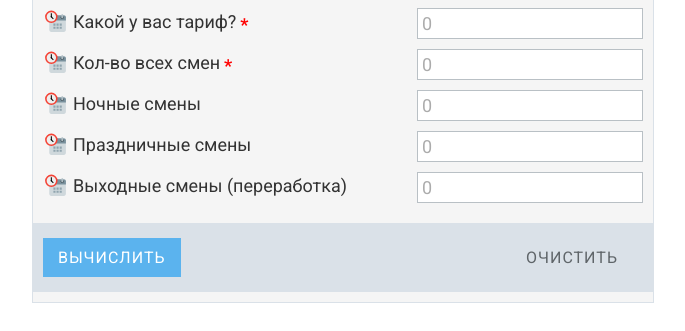
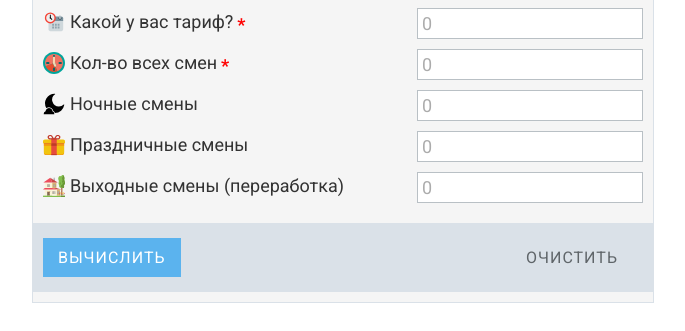
Before and after one commit to maskon/salary-calculator, a plain HTML site: page index.html in a window 1280 px wide. Shown: the part 61-392 px from the top of the page, without its empty margins (297-982 px from the left). Drawn offline with Linux system fonts and the light colour scheme.

Commit message:
Add files via upload

```diff
--- a/app.js
+++ b/app.js
@@ -119,7 +119,7 @@ function renderBlock() {
                 <span>Размер зарплаты:</span>
             </div>
             <div class="result-sp-fs">
-                <img src="img/piggy-bank.svg" alt="piggy-bank" width="30px">
+                <img src="img/piggy-bank.svg" alt="piggy-bank" width="28px">
                 <span>${sumClean.toLocaleString('ru-RU', { minimumFractionDigits: 0, maximumFractionDigits: 2 })} ₽</span>
             </div>
         </div>
--- a/index.html
+++ b/index.html
@@ -11,35 +11,35 @@
     <div class="calculator" id="calculator">
         <div class="calculator__item">
             <div class="fl">
-                <img src="img/overtime.svg" alt="time" width="25px">
+                <img src="img/overtime.svg" alt="time" width="22px">
                 <label for="input1">Какой у вас тариф?<span>*</span></label>
             </div>
             <input type="number" class="form-control" placeholder="0" id="input1" data-type="input1">
         </div>
         <div class="calculator__item">
             <div class="fl">
-                <img src="img/overtime.svg" alt="time" width="25px">
+                <img src="img/work.svg" alt="work" width="22px">
                 <label for="input2">Кол-во всех смен<span>*</span></label>
             </div>
             <input type="number" class="form-control" placeholder="0" id="input2" data-type="input2">
         </div>
         <div class="calculator__item">
             <div class="fl">
-                <img src="img/overtime.svg" alt="time" width="25px">
+                <img src="img/night.svg" alt="night" width="22px">
                 <label for="input3">Ночные смены</label>
             </div>
             <input type="number" class="form-control" placeholder="0" id="input3" data-type="input3">
         </div>
         <div class="calculator__item">
             <div class="fl">
-                <img src="img/overtime.svg" alt="time" width="25px">
+                <img src="img/gift.svg" alt="gift" width="22px">
                 <label for="input4">Праздничные смены</label>
             </div>
             <input type="number" class="form-control" placeholder="0" id="input4" data-type="input4">
         </div>
         <div class="calculator__item">
             <div class="fl">
-                <img src="img/overtime.svg" alt="time" width="25px">
+                <img src="img/house-with-garden.svg" alt="house-with-garden" width="22px">
                 <label for="input5">Выходные смены (переработка)</label>
             </div>
             <input type="number" class="form-control" placeholder="0" id="input5" data-type="input5">
--- a/style.css
+++ b/style.css
@@ -196,6 +196,9 @@ input::-moz-placeholder {
 }
 
 .result-sp-fs {
+    display: flex;
+    align-items: center;
+    gap: 6px;
     color: #1668e3;
     font-size: 34px;
     font-weight: 400;
```
Also changed, not shown: img/gift.svg (added), img/house-with-garden.svg (added), img/night.svg (added), img/work.svg (added).
